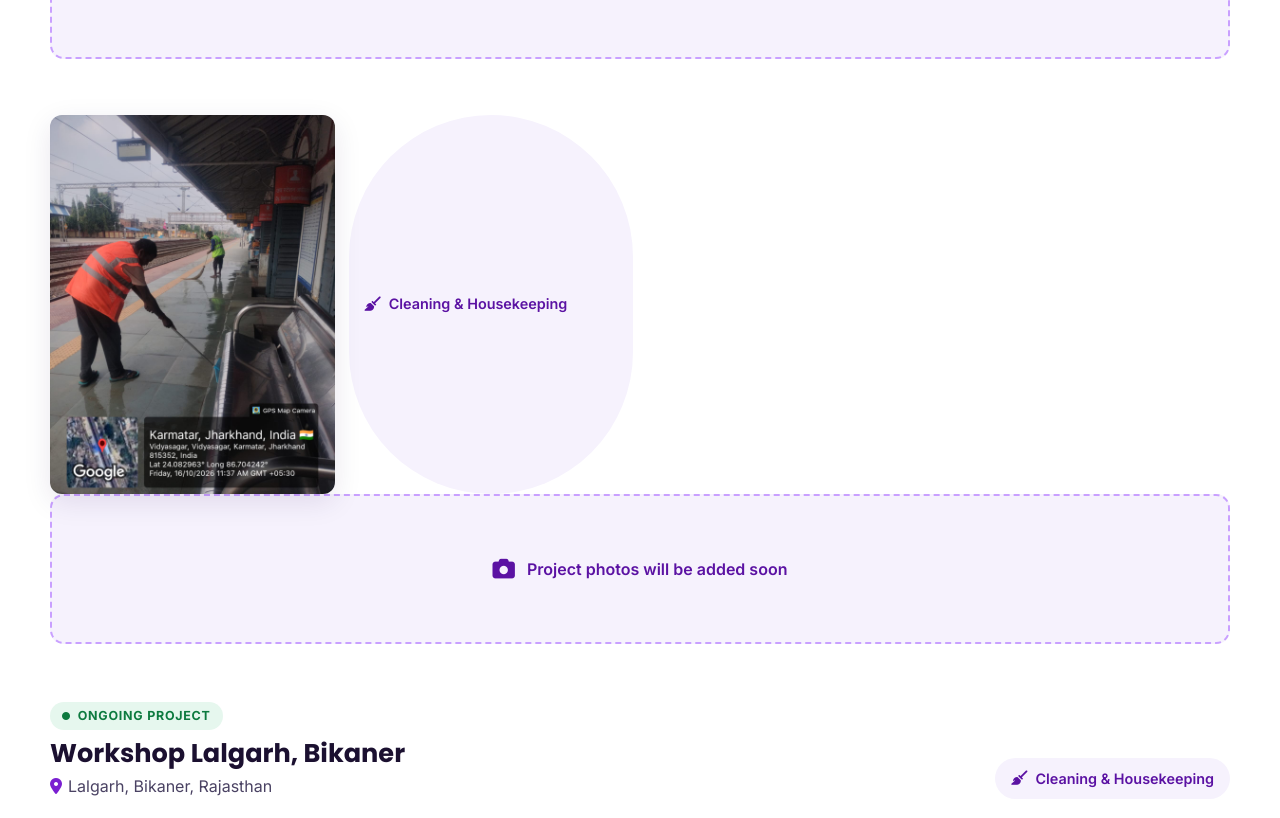
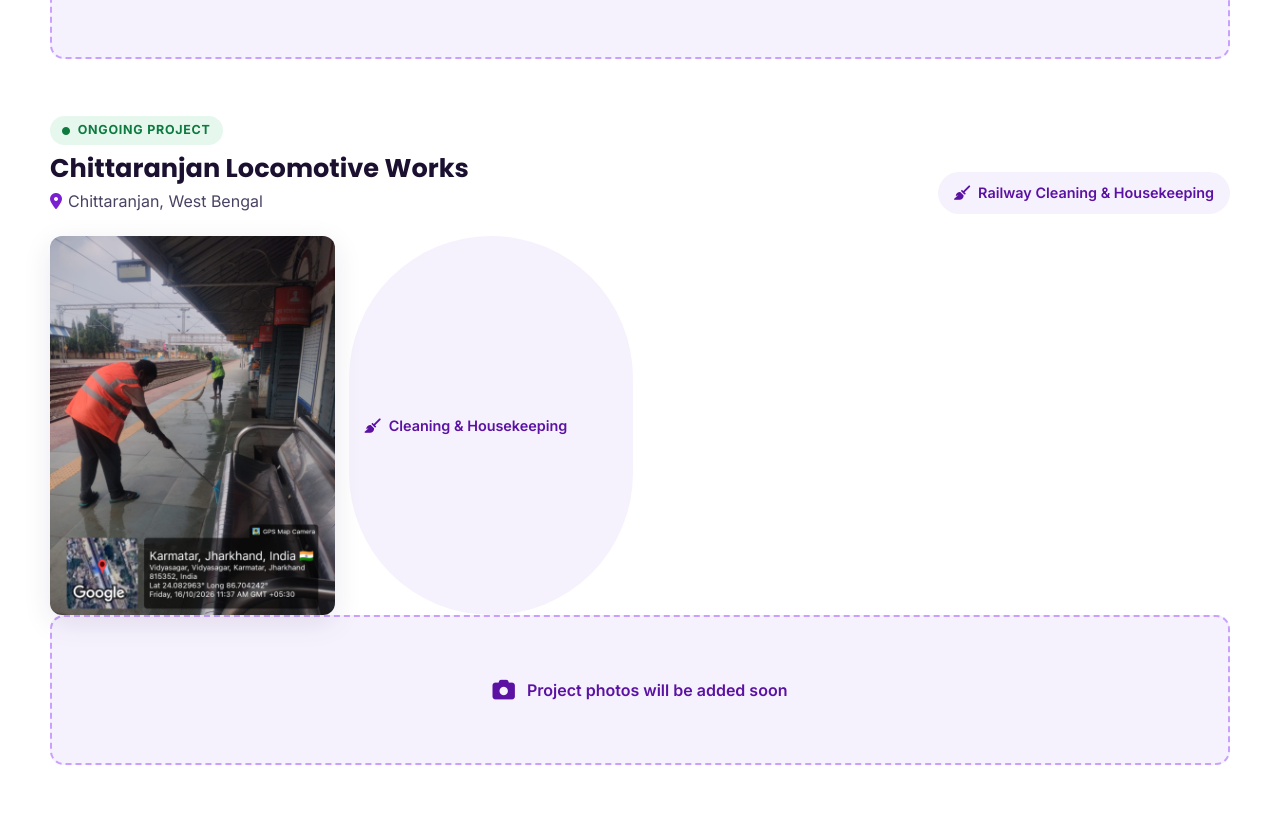
Before and after one commit to Rohit18925/Shree-Gajanand-India, a website: page public/gallery.html in a window 1280 px wide. Shown: the part 1352-2170 px from the top of the page. Drawn offline with Linux system fonts and the light colour scheme.

Commit message:
Update gallery.html

```diff
--- a/public/gallery.html
+++ b/public/gallery.html
@@ -46,8 +46,10 @@
 <div class="gallery-label"><i class="fa-solid fa-broom" aria-hidden="true"></i> Cleaning &amp; Housekeeping</div></div>
 <div class="photo-soon"><i class="fa-solid fa-camera" aria-hidden="true"></i><span>Project photos will be added soon</span></div>
 </div><div class="gallery-group">
+<div class="gallery-title"><div><span class="project-status"><i class="fa-solid fa-circle" aria-hidden="true"></i> Ongoing Project</span><h2>Chittaranjan Locomotive Works</h2><p><i class="fa-solid fa-location-dot" aria-hidden="true"></i>Chittaranjan, West Bengal</p></div>
+<div class="gallery-label"><i class="fa-solid fa-broom" aria-hidden="true"></i> Railway Cleaning &amp; Housekeeping</div></div>
 <div class="photo-grid" data-gallery><button class="photo" type="button" aria-label="Open Chittaranjan Statio photo 1"><img src="img/vds1.jpeg" alt="Chittaranjan Station Work , photo 1" width="1100" height="1467" loading="lazy" decoding="async"></button>
-	<!--<div class="gallery-title"><div><span class="project-status"><i class="fa-solid fa-circle" aria-hidden="true"></i> Ongoing Project</span><h2>Chittaranjan Locomotive Works</h2><p><i class="fa-solid fa-location-dot" aria-hidden="true"></i>Chittaranjan, West Bengal</p></div> -->
+
 <div class="gallery-label"><i class="fa-solid fa-broom" aria-hidden="true"></i> Cleaning &amp; Housekeeping</div></div>
 <div class="photo-soon"><i class="fa-solid fa-camera" aria-hidden="true"></i><span>Project photos will be added soon</span></div>
 </div><div class="gallery-group">
```
